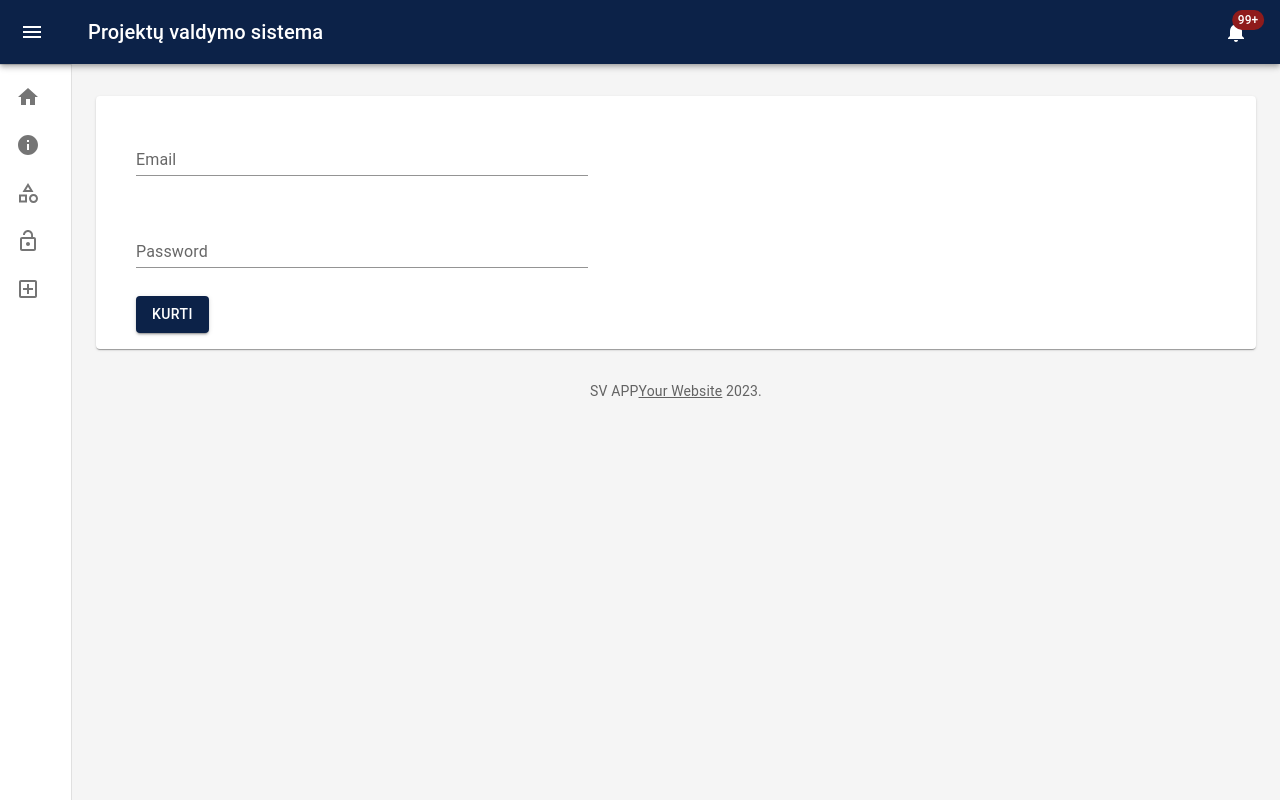
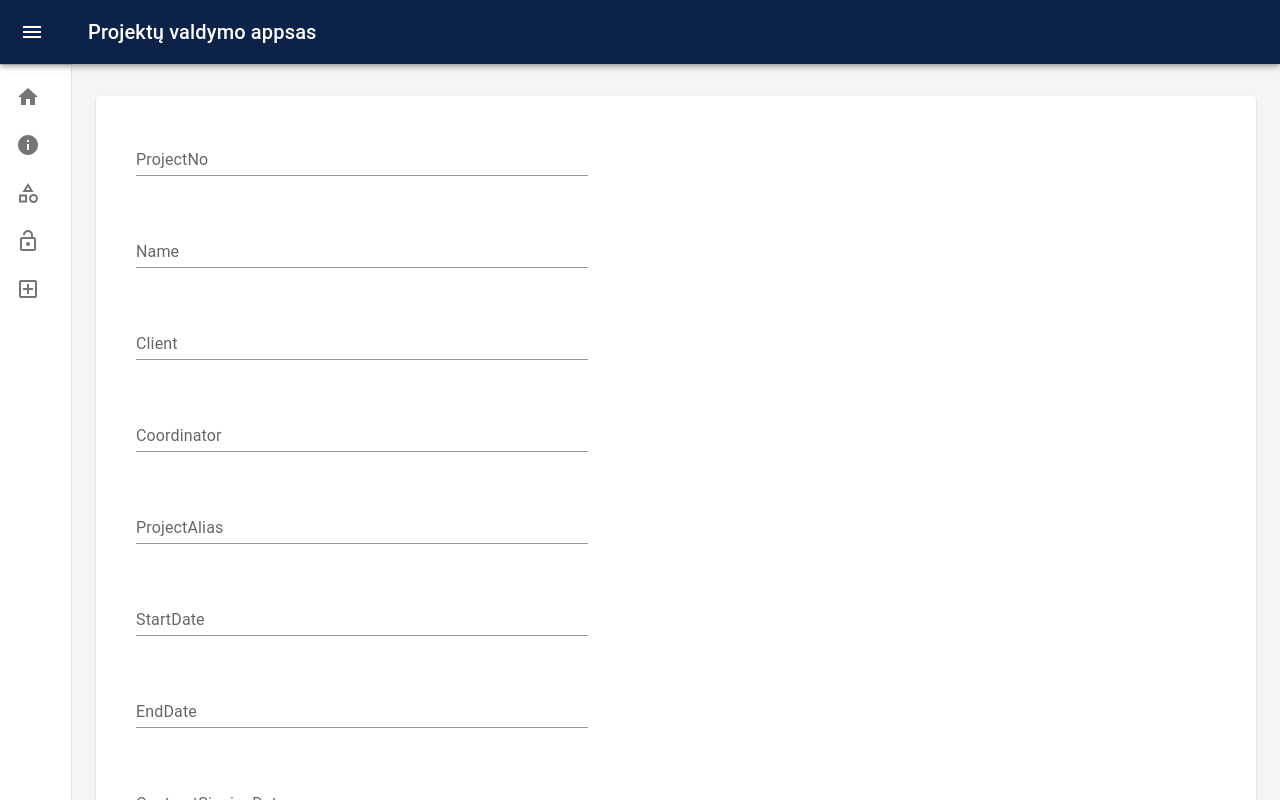
Before and after one commit to sandravala/project-management-front, a React (Create React App) app: page /projects/save in a window 1280 px wide. Built offline with nearby package versions, Linux system fonts and the light colour scheme.

Commit message:
delete project functionality added (projects component + projectsApi)

```diff
--- a/src/api/projectsApi.js
+++ b/src/api/projectsApi.js
@@ -1,5 +1,5 @@
 import HTTP from "./";
-import {useMutation, useQuery} from "react-query";
+import {useMutation, useQuery, useQueryClient} from "react-query";
 import axios from "axios";
 
 const getProjects = () =>
@@ -49,5 +49,14 @@ const useSaveProject = (config) => {
     return mutation.mutateAsync
 }
 
+const deleteProject = (id) => HTTP.delete(`/projects/?id=${id}`)
 
-export { useProjects, useViewProject, useInvestmentList, useSaveProject }
+const useDeleteProject = () => {
+
+    const queryClient = useQueryClient();
+    const mutation = useMutation(deleteProject, {onSettled: () => void queryClient.invalidateQueries({ queryKey: ['getProjects'] })});
+    return mutation.mutateAsync
+}
+
+
+export { useProjects, useViewProject, useInvestmentList, useSaveProject, useDeleteProject }
--- a/src/components/dashboard/Footer.js
+++ b/src/components/dashboard/Footer.js
@@ -5,9 +5,9 @@ import * as React from "react";
 function Footer(props) {
     return (
         <Typography variant="body2" color="text.secondary" align="center" {...props}>
-            {'SV APP'}
+            {'SV '}
             <Link color="inherit" href="https://mui.com/">
-                Your Website
+                Website
             </Link>{' '}
             {new Date().getFullYear()}
             {'.'}
--- a/src/components/dashboard/Header.js
+++ b/src/components/dashboard/Header.js
@@ -53,13 +53,8 @@ const Header = ({drawerWidth, open, toggleDrawer}) => {
                     noWrap
                     sx={{ flexGrow: 1 }}
                 >
-                    Projektų valdymo sistema
+                    Projektų valdymo appsas
                 </Typography>
-                <IconButton color="inherit">
-                    <Badge badgeContent={1344} color="secondary">
-                        <NotificationsIcon />
-                    </Badge>
-                </IconButton>
             </Toolbar>
         </AppBar>
     )
--- a/src/components/dashboard/MenuItem.js
+++ b/src/components/dashboard/MenuItem.js
@@ -2,19 +2,44 @@ import ListItemIcon from "@mui/material/ListItemIcon";
 import ListItemText from "@mui/material/ListItemText";
 import * as React from "react";
 import { useNavigate} from "react-router-dom";
-import {ListItemButton} from "@mui/material";
+import {ListItemButton, tooltipClasses} from "@mui/material";
+import Tooltip from '@mui/material/Tooltip';
+import Typography from "@mui/material/Typography";
+import {styled} from "@mui/material/styles";
 
 
 const MenuItem = ({label, icon, link}) => {
     const navigate = useNavigate();
 
+    const StyledTooltip = styled(({ className, ...props }) => (
+        <Tooltip {...props} classes={{ popper: className }} />
+    ))(({ theme }) => ({
+        [`& .${tooltipClasses.tooltip}`]: {
+            backgroundColor: '#f5f5f9',
+            // color: 'rgba(94,86,86,0.87)',
+            maxWidth: 220,
+            border: '1px solid #dadde9',
+            textTransform: "uppercase"
+        },
+    }));
+
+
     return (
+        <StyledTooltip
+            title={
+                <React.Fragment>
+                    <Typography variant="normal">{label}</Typography>
+                </React.Fragment>
+            }
+            placement="right"
+        >
             <ListItemButton onClick={() => navigate(link)}>
                 <ListItemIcon>
                     {icon}
                 </ListItemIcon>
                 <ListItemText primary={label} />
             </ListItemButton>
+        </StyledTooltip>
     )
 }
 export default MenuItem
--- a/src/components/pages/NewProject.js
+++ b/src/components/pages/NewProject.js
@@ -1,28 +1,57 @@
 import  * as React from 'react';
 import { Form, Formik, Field} from 'formik';
 import * as yup from 'yup';
-import {TextField} from "@mui/material";
+import {Alert, Snackbar, TextField} from "@mui/material";
 import Button from "@mui/material/Button";
 import Container from "@mui/material/Container";
 import Box from "@mui/material/Box";
 import {useSaveProject} from "../../api/projectsApi";
+import {useState} from "react";
 
 
 
 
 const validationSchema = yup.object({
-    email: yup
-        .string('Enter your email')
-        .email('Enter a valid email')
-        .required('Email is required'),
-    password: yup
-        .string('Enter your password')
-        .min(8, 'Password should be of minimum 8 characters length')
-        .required('Password is required'),
+    projectNo: yup
+        .string('Projekto numeris')
+        .required('privaloma nurodyti'),
+    name: yup
+        .string('Pilnas projekto pavadinimas')
+        .required('privaloma nurodyti'),
+    client: yup
+        .string('Kliento pavadinimas')
+        .required('privaloma nurodyti'),
+    coordinator: yup
+        .string('PV emailas')
+        .email('reikia nurodyti emailą')
+        .required('privaloma nurodyti'),
+    projectAlias: yup
+        .string('Vidinis projekto pavadinimas')
+        .matches(/^\d+\.\d+\.\s[a-zA-Z]+(?:\s[a-zA-Z]+)*$/)
+        .required('privaloma nurodyti'),
+    startDate: yup
+        .date('Pradžios data'),
+    endDate: yup
+        .date('Pabaigos data'),
+    contractSigningDate: yup
+        .date('Sutarties data'),
+    eligibleCosts: yup
+        .number('TFI')
+        .required('privaloma nurodyti'),
+    fundingRate: yup
+        .number('Finansavimo intensyvumas')
+        .max(1, 'Nurodyti 0.<...> formatu')
+        .required('privaloma nurodyti'),
+    grantAmount: yup
+        .number('Finansavimo suma')
+        .max(yup.ref('eligibleCosts'), 'Finansavimas negali būti didesnis už TFI!')
+        .required('privaloma nurodyti'),
+    indirectCostRate: yup
+        .string('Netiesioginės išlaidos'),
+
 });
 
 export const FieldFormik = ({name, propsF}) => {
-
 
     const fieldName = name.toString().charAt(0).toUpperCase() + name.toString().slice(1);
 
@@ -44,33 +73,50 @@ export const FieldFormik = ({name, propsF}) => {
 
 const NewProject = () => {
     const saveProject = useSaveProject();
+    const [alertOpen, setAlertOpen] = useState(false);
+    const [savedProjectAlias, setSavedProjectAlias] = useState("");
     return (
         <Box sx={{ display: 'flex', justifyContent: 'flex-start'}}>
         <Container sx={{ width: "500px", marginLeft: '0'}}>
             <Formik
                 initialValues={{
-                    email: '',
-                    password: ''
+                    projectNo: "",
+                    name: "",
+                    client: "",
+                    coordinator: "",
+                    projectAlias: "",
+                    startDate: "",
+                    endDate: "",
+                    contractSigningDate: "",
+                    eligibleCosts: 0,
+                    fundingRate: 0,
+                    grantAmount: 0,
+                    indirectCostRate: 0
                 }}
-                onSubmit={(values, { setSubmitting }) => {
-                    const newProject = {
-                        projectNo: "pr number",
-                        name: "pr name",
-                        client: "pr client",
-                        coordinator: "pr coord",
-                        projectAlias: "X.X. pr",
-                        startDate: "2021-11-23",
-                        endDate: "2022-11-01",
-                        contractSigningDate: "2021-11-23",
-                        eligibleCosts: 100,
-                        fundingRate: 0.4,
-                        grantAmount: 40,
-                        indirectCostRate: 0,
+
+                onSubmit={async (values, { setSubmitting }) => {
+                    const projectToSave = {
+                        projectNo: values.projectNo,
+                        name: values.name,
+                        client: values.client,
+                        coordinator: values.coordinator,
+                        projectAlias: values.projectAlias,
+                        startDate: values.startDate,
+                        endDate: values.endDate,
+                        contractSigningDate: values.contractSigningDate,
+                        eligibleCosts: parseInt(values.eligibleCosts),
+                        fundingRate: parseInt(values.fundingRate),
+                        grantAmount: parseInt(values.grantAmount),
+                        indirectCostRate: parseInt(values.indirectCostRate)
                     };
-                    console.log(saveProject(newProject));
-                        console.log(values);
+                    await saveProject(projectToSave);
+                    setSavedProjectAlias(projectToSave.projectAlias);
+                    setSubmitting(false)
+                    setAlertOpen(true)
+                    //     console.log(values);
 
                 }}
+
 
                 //      onSubmit={async (product, {setSubmitting}) => {
                 //                             await createProduct(product)
@@ -85,8 +131,27 @@ const NewProject = () => {
                 {(props) => {
                     return (
                         <Form id="projectForm">
-                            <FieldFormik name="email" propsF={props}/>
-                            <FieldFormik name="password" propsF={props}/>
+                            {/*<Field label="Project number"*/}
+                            {/*       name="projectNo"*/}
+                            {/*       variant="standard"*/}
+                            {/*       fullWidth*/}
+                            {/*       margin="normal"*/}
+                            {/*       // error={!!props.errors.name && props.touched.name}*/}
+                            {/*       // helperText={props.touched.name && props.errors.name}*/}
+                            {/*       as={TextField}*/}
+                            {/*/>*/}
+                            <FieldFormik name="projectNo" propsF={props}/>
+                            <FieldFormik name="name" propsF={props}/>
+                            <FieldFormik name="client" propsF={props}/>
+                            <FieldFormik name="coordinator" propsF={props}/>
+                            <FieldFormik name="projectAlias" propsF={props}/>
+                            <FieldFormik name="startDate" propsF={props}/>
+                            <FieldFormik name="endDate" propsF={props}/>
+                            <FieldFormik name="contractSigningDate" propsF={props}/>
+                            <FieldFormik name="eligibleCosts" propsF={props}/>
+                            <FieldFormik name="fundingRate" propsF={props}/>
+                            <FieldFormik name="grantAmount" propsF={props}/>
+                            <FieldFormik name="indirectCostRate" propsF={props}/>
 
                             <Button color="primary" variant="contained" type="submit" form="projectForm">
                                 Kurti
@@ -96,6 +161,14 @@ const NewProject = () => {
                 }}
             </Formik>
         </Container>
+            <Snackbar open={alertOpen}
+                      anchorOrigin={{vertical: 'top', horizontal: 'center'}}
+                      autoHideDuration={15000}
+                      onClose={() => setAlertOpen(false)}>
+                <Alert onClose={() => setAlertOpen(false)} severity="success" sx={{width: '100%'}}>
+                    {"Projektas " + savedProjectAlias + " sukurtas!"}
+                </Alert>
+            </Snackbar>
         </Box>
             );
 };
```
Also changed, not shown: src/components/pages/Projects.js (+27 -16 lines). Lines whose indentation alone changed are shown as unchanged.
